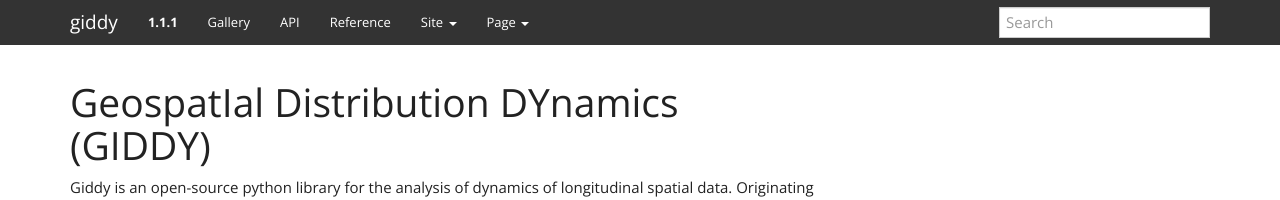
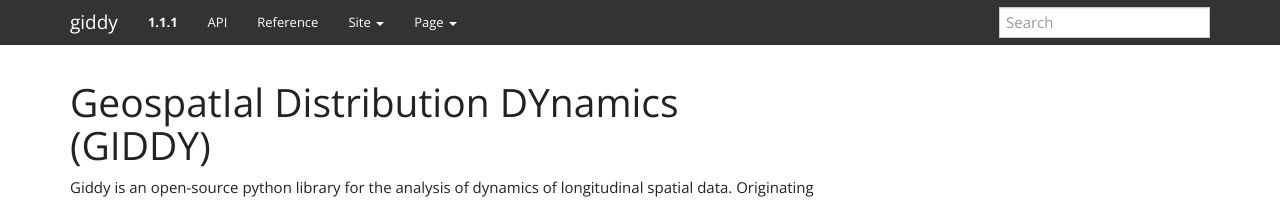
Before and after one commit to pysal/giddy, a Sphinx documentation site: the page built from doc/index.rst, in a window 1280 px wide. Shown: the top 200 px of the page. Built offline with Sphinx 7.4.7, drawn with Linux system fonts in a browser that asks for light colours; pages that are not in the unit, such as notebooks, are missing from menus.

Commit message:
no gallery at the moment since splot is not released yet

```diff
--- a/doc/conf.py
+++ b/doc/conf.py
@@ -48,13 +48,13 @@ extensions = ['sphinx_gallery.gen_gallery',
               #"sphinx.ext.napoleon"]
 
 
-sphinx_gallery_conf = {
-     # path to your examples scripts
-     'examples_dirs': '../examples',
-     # path where to save gallery generated examples
-     'gallery_dirs': 'auto_examples',
-     'backreferences_dir': False,
-}
+# sphinx_gallery_conf = {
+#      # path to your examples scripts
+#      'examples_dirs': '../examples',
+#      # path where to save gallery generated examples
+#      'gallery_dirs': 'auto_examples',
+#      'backreferences_dir': False,
+# }
 
 
 # Add any paths that contain templates here, relative to this directory.
@@ -169,7 +169,7 @@ html_theme_options = {
     'bootstrap_version': "3",
 
     'navbar_links': [
-                     ("Gallery", "auto_examples/index"),
+                     #("Gallery", "auto_examples/index"),
                      # ("Tutorial", "tutorial"),
                      ("API", "api"),
                      ("Reference", "reference"),
```
